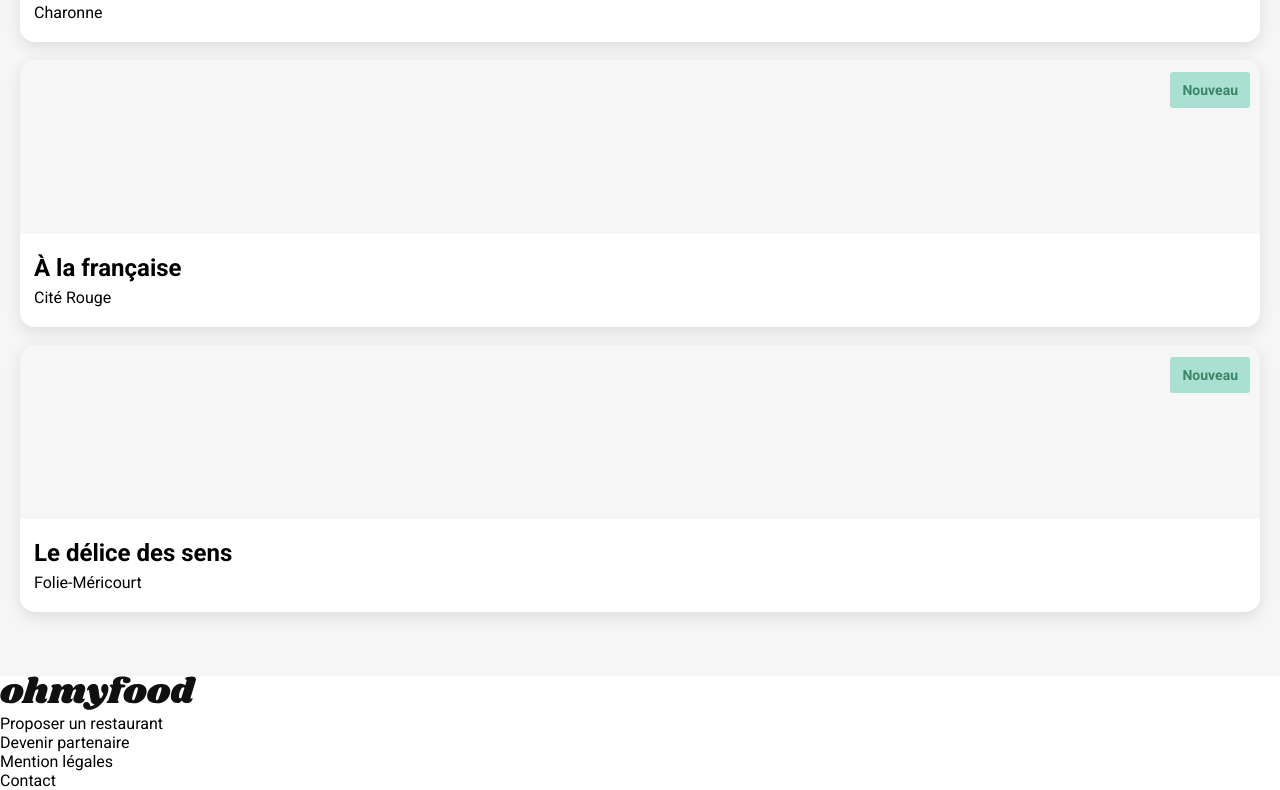
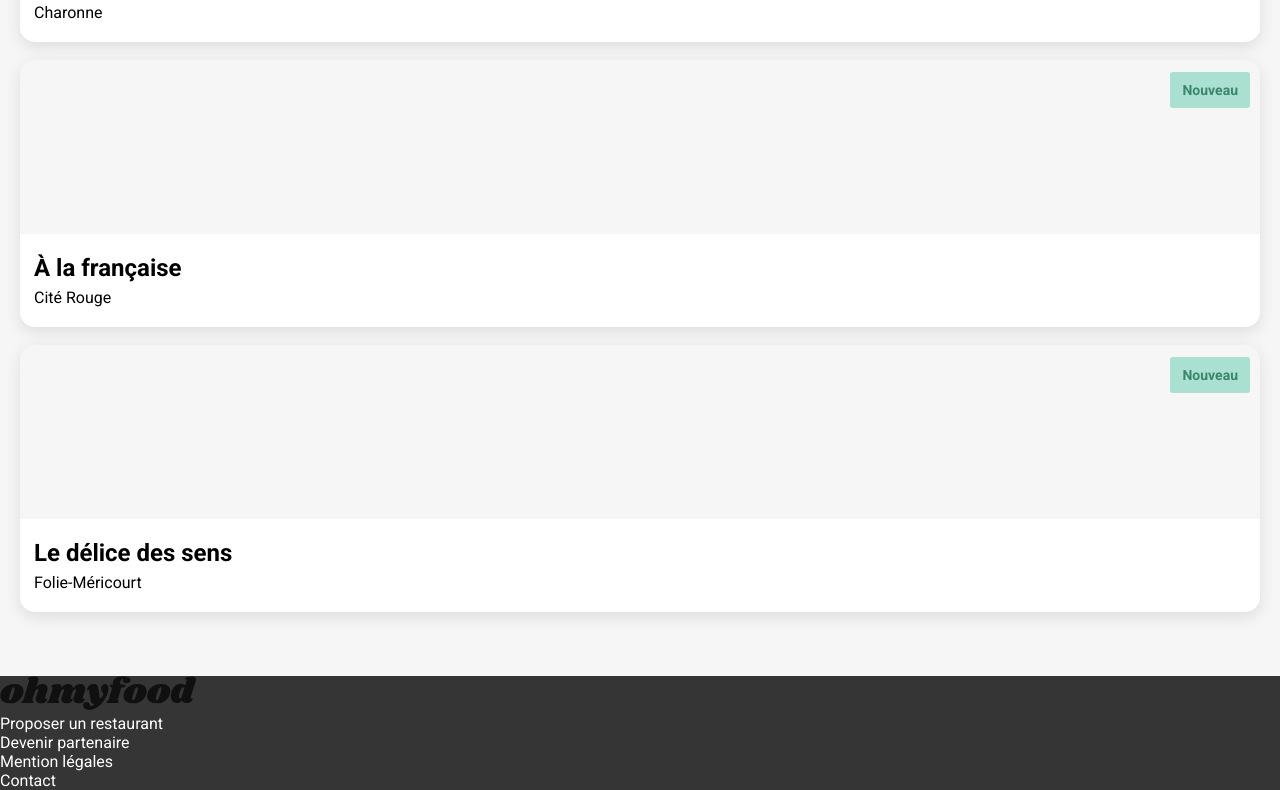
Before and after one commit to Fenysk/Projet-3, a website: page index.html in a window 1280 px wide. Shown: the part 1471-2261 px from the top of the page. Drawn offline with Linux system fonts and the light colour scheme.

Commit message:
CSS - pied de page

```diff
--- a/sass/main.scss
+++ b/sass/main.scss
@@ -215,3 +215,11 @@ header{
     }
 }
 // Liste des restaurants
+
+
+
+footer{
+    color: white;
+    background-color: rgb(53, 53, 53);
+}
+// Pied de page
```
Also changed, not shown: public/css/style.css, 1 other file.
